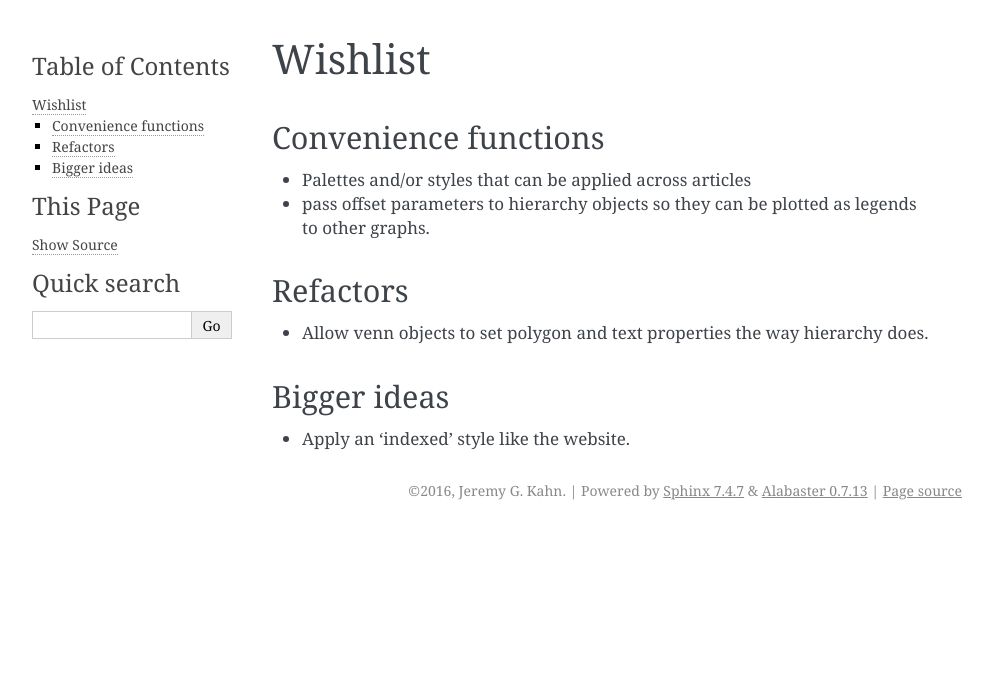
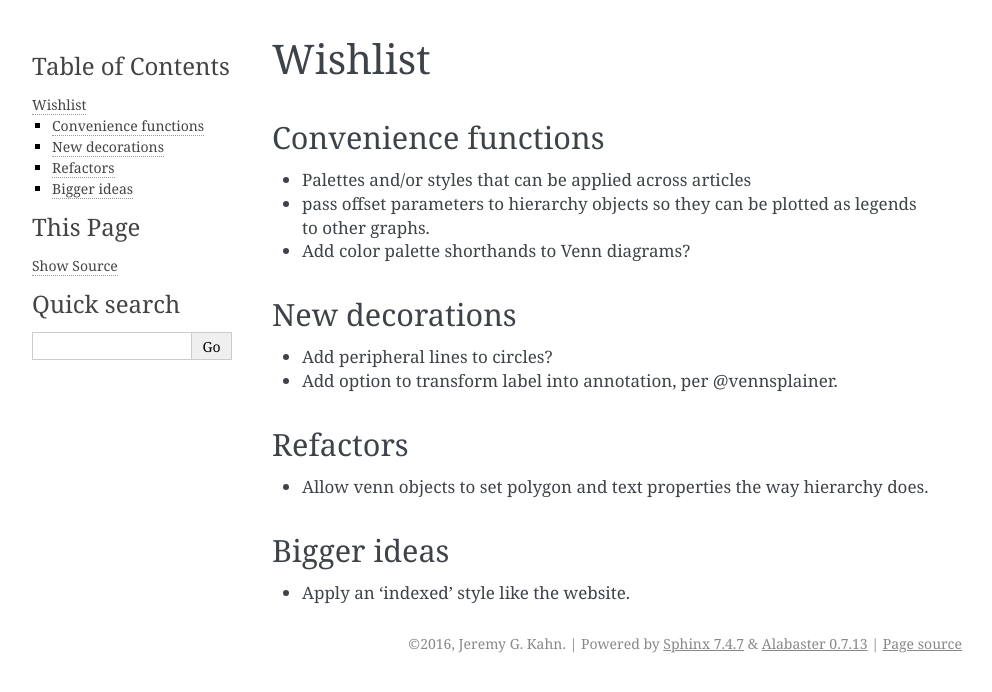
Before and after one commit to jkahn/charticle, a Sphinx documentation site: the page built from docs/wishlist.rst, in a window 1280 px wide. Shown: the top 692 px of the page, without its empty margins (148-1140 px from the left). Built offline with Sphinx 7.4.7, drawn with Linux system fonts in a browser that asks for light colours.

Commit message:
cleanup to API and wishlist documentation.

```diff
--- a/docs/wishlist.rst
+++ b/docs/wishlist.rst
@@ -9,6 +9,16 @@ Convenience functions
 - pass offset parameters to hierarchy objects so they can be plotted as
   legends to other graphs.
 
+- Add color palette shorthands to Venn diagrams?
+
+New decorations
+^^^^^^^^^^^^^^^
+
+- Add peripheral lines to circles?
+
+- Add option to transform label into annotation, per @vennsplainer.
+
+
 Refactors
 ^^^^^^^^^
 
```
Also changed, not shown: docs/api.rst (+9 -0 lines).
